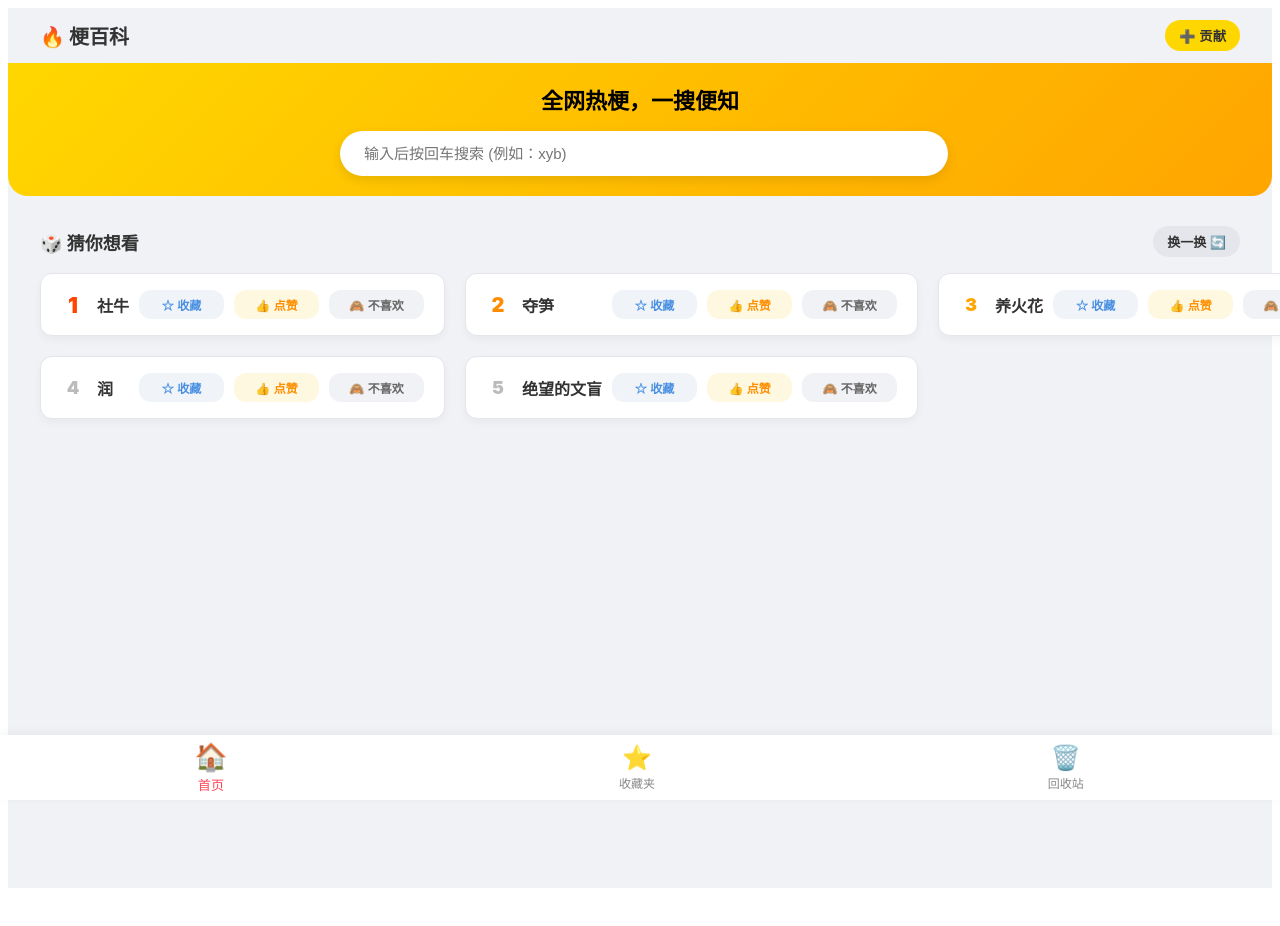
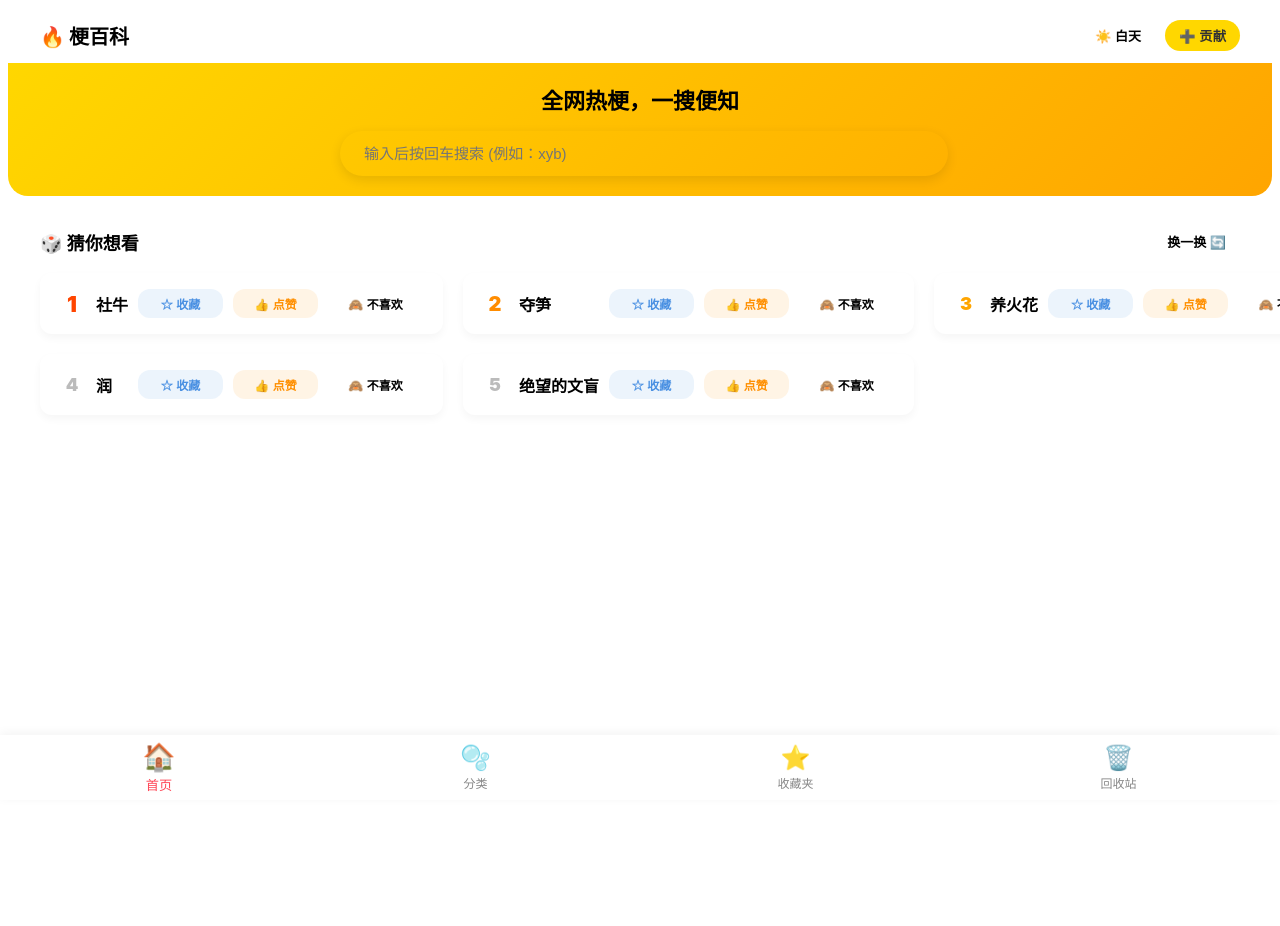
Before and after one commit to StephenMa13/meme-dict, a Vue app: page / in a window 1280 px wide. Shown: the top 926 px of the page. Built offline with nearby package versions, Linux system fonts and the light colour scheme.

Commit message:
夜间模式

```diff
--- a/src/App.vue
+++ b/src/App.vue
@@ -1,3 +1,15 @@
+<script setup>
+import { onMounted } from 'vue'
+
+// 💡 只保留这个：页面一加载，就去读取之前保存的主题，保证刷新不断联
+onMounted(() => {
+  const savedTheme = localStorage.getItem('theme')
+  if (savedTheme === 'dark') {
+    document.documentElement.classList.add('dark-mode')
+  }
+})
+</script>
+
 <template>
   <div class="main-content">
     <router-view />
@@ -7,6 +19,10 @@
     <router-link to="/" class="nav-item">
       <span class="icon">🏠</span>
       <span class="text">首页</span>
+    </router-link>
+    <router-link to="/categories" class="nav-item">
+      <span class="icon">🫧</span>
+      <span class="text">分类</span>
     </router-link>
     <router-link to="/favorites" class="nav-item">
       <span class="icon">⭐</span>
@@ -20,26 +36,24 @@
 </template>
 
 <style scoped>
-/* 给主要内容区域底部留出空间，防止被导航栏挡住 */
 .main-content {
   padding-bottom: 70px;
 }
 
-/* 底部导航栏的酷炫样式 */
 .bottom-nav {
   position: fixed;
   bottom: 0;
   left: 0;
   width: 100%;
   height: 65px;
-  background-color: #ffffff;
+  background-color: var(--nav-bg); /* 已适配夜间模式变量 */
   box-shadow: 0 -2px 10px rgba(0, 0, 0, 0.05);
   display: flex;
   justify-content: space-around;
   align-items: center;
   z-index: 1000;
-  /* 适配苹果手机底部的“黑条”安全区 */
   padding-bottom: env(safe-area-inset-bottom);
+  transition: background-color 0.3s ease;
 }
 
 .nav-item {
@@ -57,7 +71,6 @@
   margin-bottom: 2px;
 }
 
-/* 当点击处于当前页面时，图标高亮变色 */
 .router-link-active {
   color: #ff4757;
   transform: scale(1.1);
--- a/src/pages/Home.vue
+++ b/src/pages/Home.vue
@@ -107,13 +107,33 @@ const deleteMeme = (id) => {
 const goToDetail = (id) => {
   router.push(`/meme/${id}`)
 }
+
+// 获取当前是否是夜间模式，用来正确显示“白天/夜间”文字
+const isDark = ref(localStorage.getItem('theme') === 'dark')
+
+const toggleTheme = () => {
+  isDark.value = !isDark.value
+  if (isDark.value) {
+    document.documentElement.classList.add('dark-mode')
+    localStorage.setItem('theme', 'dark')
+  } else {
+    document.documentElement.classList.remove('dark-mode')
+    localStorage.setItem('theme', 'light')
+  }
+}
 </script>
 
 <template>
   <div class="app-container">
     <nav class="navbar">
       <div class="logo">🔥 梗百科</div>
-      <button class="add-btn" @click="showModal = true">➕ 贡献</button>
+
+      <div class="nav-actions">
+        <button class="theme-toggle-btn" @click="toggleTheme">
+          {{ isDark ? '🌙 夜间' : '☀️ 白天' }}
+        </button>
+        <button class="add-btn" @click="showModal = true">➕ 贡献</button>
+      </div>
     </nav>
 
     <header class="hero">
@@ -200,30 +220,37 @@ const goToDetail = (id) => {
 </template>
 
 <style scoped>
-/* 样式部分完全保留，无需任何改动，这里省略以节省篇幅，你可以直接用你目前的样式 */
-.app-container { font-family: -apple-system, BlinkMacSystemFont, "Segoe UI", Roboto, sans-serif; background-color: #f0f2f5 !important; min-height: 100vh; padding-bottom: 80px; }
+/* 💡 注意：我已经把里面写死的 #fff, #333, #f0f2f5 等全部替换成了 var() 全局变量 */
+
+.app-container { font-family: -apple-system, BlinkMacSystemFont, "Segoe UI", Roboto, sans-serif; background-color: var(--bg-color) !important; min-height: 100vh; padding-bottom: 80px; transition: background-color 0.3s; }
 .navbar { max-width: 1200px; margin: 0 auto; display: flex; justify-content: space-between; align-items: center; padding: 12px 20px; }
-.logo { font-size: 20px; font-weight: 900; color: #333; }
+.logo { font-size: 20px; font-weight: 900; color: var(--text-main); }
 .add-btn { background-color: #FFD700; border: none; padding: 6px 14px; border-radius: 20px; font-weight: bold; cursor: pointer; color: #333; }
-.hero { padding: 20px 20px; background: linear-gradient(135deg, #FFD700 0%, #FFA500 100%); text-align: center; border-bottom-left-radius: 20px; border-bottom-right-radius: 20px; margin-bottom: 20px; }
+
+/* 顶部醒目的黄色区域，夜间模式下我们会用滤镜稍微压暗它 */
+.hero { padding: 20px 20px; background: linear-gradient(135deg, #FFD700 0%, #FFA500 100%); text-align: center; border-bottom-left-radius: 20px; border-bottom-right-radius: 20px; margin-bottom: 20px; transition: filter 0.3s; }
 .hero-title { font-size: 22px; font-weight: 800; margin: 0 0 16px 0; color: #000; }
+
 .search-wrapper { position: relative; max-width: 600px; margin: 0 auto; width: 100%; }
-.search-box { display: flex; background: #fff; border-radius: 30px; padding: 4px; box-shadow: 0 4px 12px rgba(0,0,0,0.1); width: 100%; }
-.search-input { flex: 1; border: none; padding: 10px 20px; font-size: 15px; border-radius: 30px; outline: none; background: transparent; }
-.history-dropdown { position: absolute; top: 55px; left: 0; width: 100%; background: white; border-radius: 16px; box-shadow: 0 10px 25px rgba(0,0,0,0.15); z-index: 100; overflow: hidden; text-align: left; }
-.history-header { display: flex; justify-content: space-between; align-items: center; padding: 12px 20px; background-color: #f9f9f9; font-size: 13px; color: #888; }
+.search-box { display: flex; background: var(--card-bg); border-radius: 30px; padding: 4px; box-shadow: 0 4px 12px rgba(0,0,0,0.1); width: 100%; border: 1px solid var(--border-color); }
+.search-input { flex: 1; border: none; padding: 10px 20px; font-size: 15px; border-radius: 30px; outline: none; background: transparent; color: var(--text-main); }
+
+.history-dropdown { position: absolute; top: 55px; left: 0; width: 100%; background: var(--card-bg); border-radius: 16px; box-shadow: 0 10px 25px rgba(0,0,0,0.15); z-index: 100; overflow: hidden; text-align: left; border: 1px solid var(--border-color); }
+.history-header { display: flex; justify-content: space-between; align-items: center; padding: 12px 20px; background-color: var(--bg-color); font-size: 13px; color: var(--text-secondary); }
 .clear-btn { cursor: pointer; color: #ff4757; font-weight: bold; transition: opacity 0.2s; }
 .clear-btn:hover { opacity: 0.8; }
 .history-list { list-style: none; margin: 0; padding: 0; }
-.history-list li { padding: 14px 20px; font-size: 15px; color: #333; cursor: pointer; transition: background 0.2s; }
-.history-list li:hover { background-color: #f1f2f5; }
+.history-list li { padding: 14px 20px; font-size: 15px; color: var(--text-main); cursor: pointer; transition: background 0.2s; }
+.history-list li:hover { background-color: var(--bg-color); }
+
 .hot-list { max-width: 1200px; margin: 0 auto; padding: 10px 20px; }
 .section-header { display: flex; justify-content: space-between; align-items: center; margin-bottom: 16px; }
-.section-title { font-size: 18px; font-weight: bold; margin: 0; color: #333; }
-.refresh-random-btn { background-color: #e4e6eb; border: none; padding: 6px 14px; border-radius: 20px; font-size: 13px; font-weight: bold; color: #333; cursor: pointer; transition: background-color 0.2s; }
-.refresh-random-btn:hover { background-color: #d1d4d9; }
+.section-title { font-size: 18px; font-weight: bold; margin: 0; color: var(--text-main); }
+.refresh-random-btn { background-color: var(--bg-color); border: 1px solid var(--border-color); padding: 6px 14px; border-radius: 20px; font-size: 13px; font-weight: bold; color: var(--text-main); cursor: pointer; transition: background-color 0.2s; }
+.refresh-random-btn:hover { filter: brightness(0.9); }
+
 .card-grid { display: grid; grid-template-columns: 1fr; gap: 16px; }
-.card { display: flex !important; flex-direction: row !important; justify-content: space-between !important; align-items: center !important; background: #ffffff !important; border: 1px solid #e4e6eb; border-radius: 12px; padding: 16px 20px; box-shadow: 0 4px 8px rgba(0,0,0,0.04); cursor: pointer; }
+.card { display: flex !important; flex-direction: row !important; justify-content: space-between !important; align-items: center !important; background: var(--card-bg) !important; border: 1px solid var(--border-color); border-radius: 12px; padding: 16px 20px; box-shadow: 0 4px 8px rgba(0,0,0,0.04); cursor: pointer; color: var(--text-main); }
 .card-left { display: flex !important; flex-direction: row !important; align-items: center !important; flex: 1; overflow: hidden; }
 .card-right { display: flex !important; flex-direction: row !important; align-items: center !important; gap: 10px !important; margin-left: 10px; }
 .rank { font-size: 18px; font-weight: 900; color: #bbb; width: 24px; margin-right: 12px; flex-shrink: 0; text-align: center; }
@@ -231,24 +258,49 @@ const goToDetail = (id) => {
 .rank-2 { color: #FF8C00; font-size: 20px; }
 .rank-3 { color: #FFA500; font-size: 18px; }
 .meme-info { flex: 1; display: flex; align-items: center; }
-.meme-term { font-size: 16px; font-weight: bold; margin: 0 !important; white-space: nowrap; overflow: hidden; text-overflow: ellipsis; color: #333; }
+.meme-term { font-size: 16px; font-weight: bold; margin: 0 !important; white-space: nowrap; overflow: hidden; text-overflow: ellipsis; color: var(--text-main); }
+
 .action-btn { border: none; padding: 6px 0; border-radius: 12px; font-size: 12px; font-weight: bold; cursor: pointer; display: flex; align-items: center; justify-content: center; gap: 4px; width: 85px; flex-shrink: 0; transition: all 0.2s; }
-.not-interested-btn { width: 95px !important; background-color: #f1f2f5; color: #666; }
-.fav-btn { background-color: #f0f4f8; color: #4a90e2; }
-.like-btn { background-color: #fff8e1; color: #ff8f00; }
+.not-interested-btn { width: 95px !important; background-color: var(--bg-color); color: var(--text-secondary); border: 1px solid var(--border-color); }
+.fav-btn { background-color: rgba(74, 144, 226, 0.1); color: #4a90e2; }
+.like-btn { background-color: rgba(255, 143, 0, 0.1); color: #ff8f00; }
 .liked-active { background-color: #ffe0b2 !important; color: #e65100 !important; }
+
 @media (min-width: 768px) { .card-grid { grid-template-columns: repeat(2, 1fr); gap: 20px; } }
 @media (min-width: 1024px) { .card-grid { grid-template-columns: repeat(3, 1fr); } }
+
 .modal-overlay { position: fixed; top: 0; left: 0; width: 100vw; height: 100vh; background-color: rgba(0, 0, 0, 0.6); backdrop-filter: blur(3px); display: flex; justify-content: center; align-items: center; z-index: 2000; }
-.modal-content { background: #ffffff; width: 90%; max-width: 360px; padding: 24px; border-radius: 16px; box-shadow: 0 10px 30px rgba(0,0,0,0.2); display: flex; flex-direction: column; gap: 12px; animation: modal-pop 0.3s cubic-bezier(0.175, 0.885, 0.32, 1.275); }
+.modal-content { background: var(--card-bg); width: 90%; max-width: 360px; padding: 24px; border-radius: 16px; box-shadow: 0 10px 30px rgba(0,0,0,0.2); display: flex; flex-direction: column; gap: 12px; animation: modal-pop 0.3s cubic-bezier(0.175, 0.885, 0.32, 1.275); }
 @keyframes modal-pop { 0% { transform: scale(0.8); opacity: 0; } 100% { transform: scale(1); opacity: 1; } }
-.modal-content h3 { margin: 0 0 10px 0; color: #333; text-align: center; font-size: 20px; font-weight: 900; }
-.modal-input, .modal-textarea { width: 100%; padding: 12px 14px; border: 1px solid #ddd; border-radius: 10px; font-size: 14px; background-color: #f9f9f9; box-sizing: border-box; outline: none; font-family: inherit; transition: border-color 0.2s; }
-.modal-input:focus, .modal-textarea:focus { border-color: #FFD700; background-color: #fff; }
+.modal-content h3 { margin: 0 0 10px 0; color: var(--text-main); text-align: center; font-size: 20px; font-weight: 900; }
+.modal-input, .modal-textarea { width: 100%; padding: 12px 14px; border: 1px solid var(--border-color); border-radius: 10px; font-size: 14px; background-color: var(--bg-color); color: var(--text-main); box-sizing: border-box; outline: none; font-family: inherit; transition: border-color 0.2s; }
+.modal-input:focus, .modal-textarea:focus { border-color: #FFD700; background-color: var(--card-bg); }
 .modal-textarea { resize: vertical; min-height: 80px; }
 .modal-actions { display: flex; justify-content: space-between; gap: 12px; margin-top: 10px; }
 .cancel-btn, .submit-btn { flex: 1; border: none; padding: 12px; border-radius: 10px; cursor: pointer; font-size: 15px; font-weight: bold; }
-.cancel-btn { background-color: #f1f2f5; color: #666; }
+.cancel-btn { background-color: var(--bg-color); color: var(--text-secondary); border: 1px solid var(--border-color); }
 .submit-btn { background-color: #FFD700; color: #333; }
 .cancel-btn:active, .submit-btn:active { transform: scale(0.96); }
+
+/* 🌟 右侧按钮组的排版 */
+.nav-actions { display: flex; align-items: center; gap: 12px; }
+
+/* 🌟 主题切换按钮样式 */
+.theme-toggle-btn {
+  background-color: var(--card-bg);
+  color: var(--text-main);
+  border: 1px solid var(--border-color);
+  padding: 6px 12px;
+  border-radius: 20px;
+  font-size: 13px;
+  font-weight: bold;
+  cursor: pointer;
+  transition: all 0.3s;
+}
+.theme-toggle-btn:hover { background-color: var(--bg-color); }
+
+/* 💡 终极护眼魔法：夜间模式下，稍微把黄色的海报压暗一点，不然会刺眼 */
+:global(html.dark-mode) .hero {
+  filter: brightness(0.8) contrast(1.1);
+}
 </style>
--- a/src/style.css
+++ b/src/style.css
@@ -1,24 +1,45 @@
+/* =========================================
+   🌟 定义颜色变量（魔法的核心）
+   ========================================= */
+/* 1. 白天模式的颜色 */
 :root {
   font-family: system-ui, Avenir, Helvetica, Arial, sans-serif;
   line-height: 1.5;
   font-weight: 400;
-
-  color-scheme: light dark;
-  color: rgba(255, 255, 255, 0.87);
-  background-color: #f5f6fa; /* 💡 整体背景改成淡灰色，这样白色的卡片才能凸显出来 */
-
   font-synthesis: none;
   text-rendering: optimizeLegibility;
   -webkit-font-smoothing: antialiased;
   -moz-osx-font-smoothing: grayscale;
+
+  /* 自定义颜色变量 */
+  --bg-color: #f5f6fa;       /* 整体淡灰背景 */
+  --card-bg: #ffffff;        /* 卡片纯白背景 */
+  --text-main: #333333;      /* 主要文字颜色 */
+  --nav-bg: #ffffff;         /* 导航栏背景 */
+  --border-color: #e4e6eb;   /* 边框和分割线 */
 }
 
+/* 2. 夜间模式的颜色（当 html 标签加上 dark-mode 类时生效） */
+html.dark-mode {
+  --bg-color: #121212;       /* 深黑背景 */
+  --card-bg: #1e1e1e;        /* 深灰卡片 */
+  --text-main: #e0e0e0;      /* 浅灰文字（防刺眼） */
+  --nav-bg: #1e1e1e;         /* 深色导航栏 */
+  --border-color: #333333;   /* 暗色边框 */
+}
+
+/* =========================================
+   📦 基础标签样式
+   ========================================= */
 body {
   margin: 0;
   display: flex;
   min-width: 320px;
   min-height: 100vh;
-  /* 移除了 place-items: center，防止内容强制居中对齐 */
+  /* 👇 使用变量，并加上丝滑的过渡动画 */
+  background-color: var(--bg-color);
+  color: var(--text-main);
+  transition: background-color 0.3s ease, color 0.3s ease;
 }
 
 a {
@@ -27,17 +48,15 @@ a {
   text-decoration: inherit;
 }
 
-/* 👇 重置 button 的默认样式，让我们的自定义 class 生效 */
 button {
   font-family: inherit;
   transition: all 0.2s;
 }
 
 #app {
-  width: 100%; /* 让 app 撑满宽度 */
+  width: 100%;
   max-width: 1280px;
   margin: 0 auto;
-  /* 删除了 padding，交由具体页面控制 */
 }
 
 /* =========================================
@@ -50,18 +69,17 @@ button {
 }
 
 .card {
-  background: #ffffff !important; /* 💡 强制白色背景 */
+  /* 👇 使用变量代替写死的颜色 */
+  background: var(--card-bg) !important;
+  color: var(--text-main);
   border-radius: 12px;
-  padding: 16px 20px; /* 稍微缩小一点内边距 */
+  padding: 16px 20px;
   display: flex;
   justify-content: space-between;
   align-items: center;
-  /* 💡 增加明显的阴影，让白框浮现出来 */
   box-shadow: 0 4px 12px rgba(0,0,0,0.05);
   cursor: pointer;
-  transition: 0.2s;
-  /* 确保卡片内的文字颜色是深色 */
-  color: #333;
+  transition: all 0.3s ease; /* 加上过渡 */
 }
 
 .card:hover {
@@ -69,7 +87,6 @@ button {
   box-shadow: 0 8px 16px rgba(0,0,0,0.1);
 }
 
-/* 强制左侧的序号和标题在一行横向排列 */
 .card-left {
   display: flex;
   align-items: center;
@@ -77,18 +94,10 @@ button {
   overflow: hidden;
 }
 
-/* 右侧按钮区 */
 .card-right {
   display: flex;
   align-items: center;
   gap: 10px;
   margin-left: 10px;
-  flex-wrap: nowrap; /* 尽量不换行 */
+  flex-wrap: nowrap;
 }
-
-@media (prefers-color-scheme: light) {
-  :root {
-    color: #213547;
-    background-color: #f5f6fa; /* 浅色模式也是淡灰背景 */
-  }
-}
```
